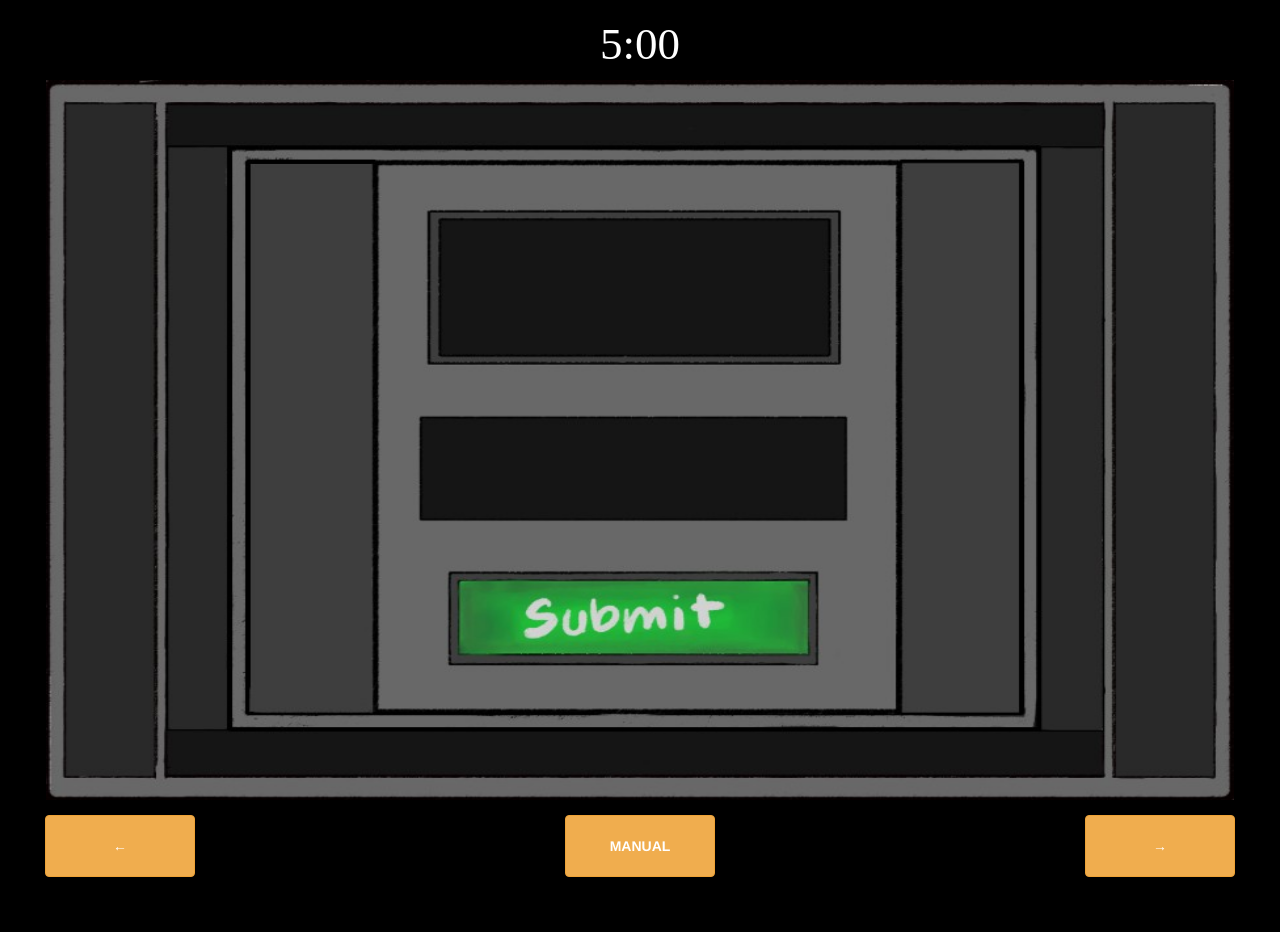
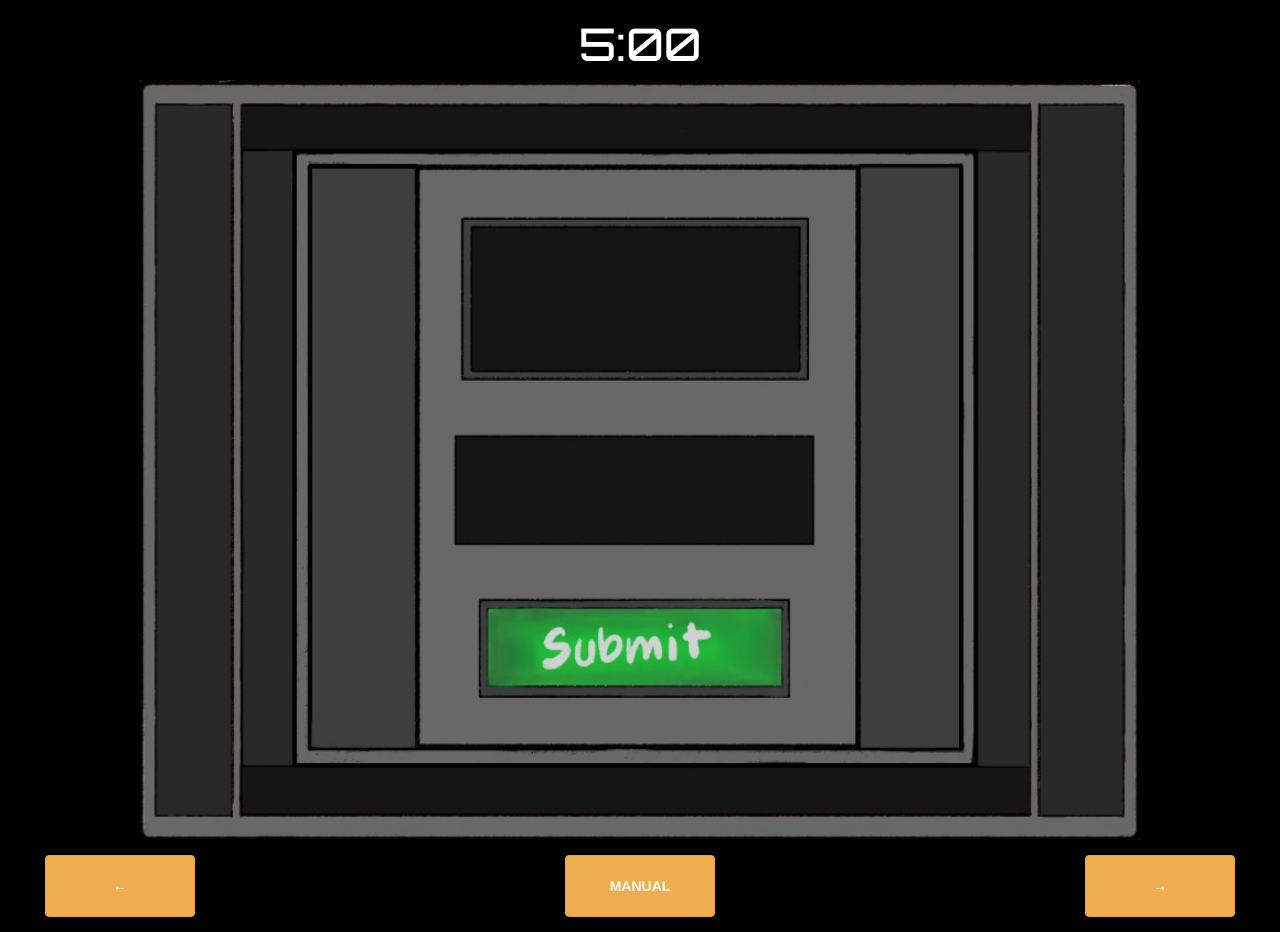
Before and after one commit to PotatoKween/UraniumFever.github.io, a plain HTML site: page Mathematics.html in a window 1280 px wide. Before the commit the page ends 892 px from the top, so only its background shows below. Drawn offline with nearby package versions, Linux system fonts and the light colour scheme.

Commit message:
Update Mathematics.html

```diff
--- a/Mathematics.html
+++ b/Mathematics.html
@@ -5,6 +5,9 @@
     <meta name="viewport" content="width=device-width, initial-scale=1.0">
     <title>Uranium Fever</title>
     <link rel="stylesheet" href="https://maxcdn.bootstrapcdn.com/bootstrap/3.4.1/css/bootstrap.min.css">
+    <link rel="preconnect" href="https://fonts.googleapis.com">
+    <link rel="preconnect" href="https://fonts.gstatic.com" crossorigin>
+    <link href="https://fonts.googleapis.com/css2?family=Orbitron:wght@400..900&display=swap" rel="stylesheet">
 
     <style>
         body{
@@ -16,13 +19,13 @@
         h1{
             text-align: center;
             color: white;
-            font-family: 'Funnel Display';
+            font-family: 'Orbitron';
             font-size: 45px;
         }
         .math{
-            width: 95%;
+            width: 80%;
             margin: auto;
-            height: 90vh;
+            height: 95vh;
             display: block;
         }
         .buttons{
```
